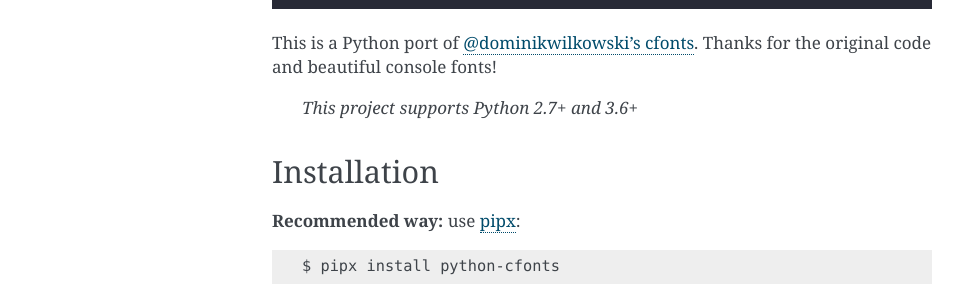
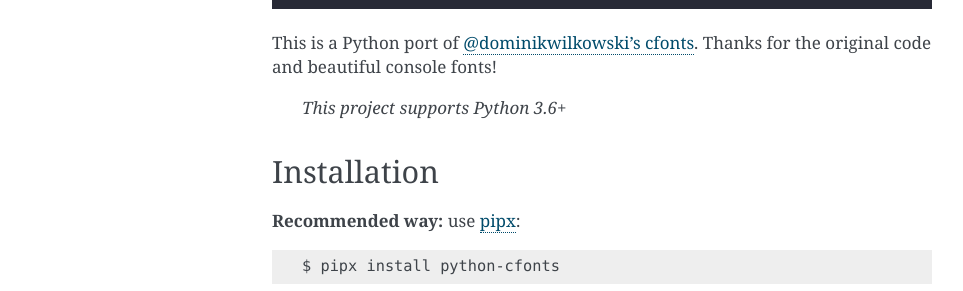
Before and after one commit to frostming/python-cfonts, a Sphinx documentation site: the page built from docs/index.rst, in a window 1280 px wide and 900 px high. Shown: the part 367-658 px from the top of the window, without its empty margins (148-1111 px from the left). Built offline with Sphinx 7.4.7, drawn with Linux system fonts in a browser that asks for light colours.

```diff
--- a/docs/index.rst
+++ b/docs/index.rst
@@ -17,7 +17,7 @@ CFonts: Sexy fonts for the console
 
 This is a Python port of `@dominikwilkowski's cfonts <https://github.com/dominikwilkowski/cfonts>`_. Thanks for the original code and beautiful console fonts!
 
-    *This project supports Python 2.7+ and 3.6+*
+    *This project supports Python 3.6+*
 
 Installation
 ------------
```
Also changed, not shown: README.md (+2 -1 lines).
